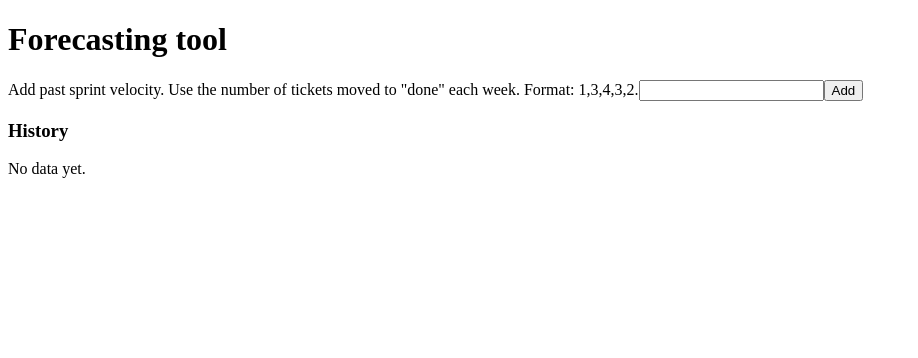
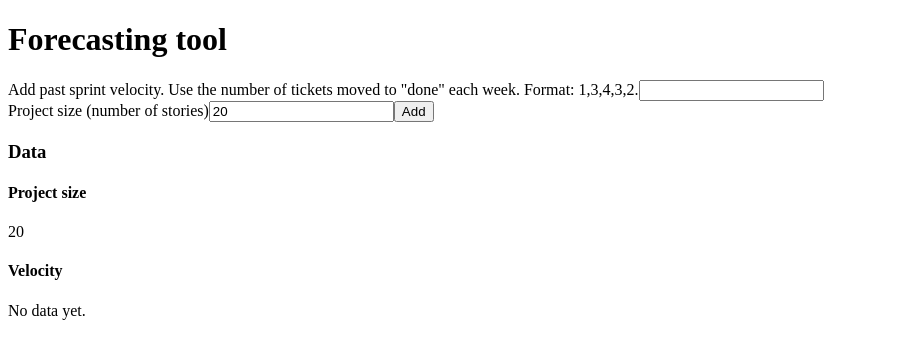
Before and after one commit to ZakLaughton/monte-carlo-forecaster, a React (Vite) app: page / in a window 1280 px wide. Shown: the top 358 px of the page, without its empty margins (0-918 px from the left). Built offline with nearby package versions, Linux system fonts and the light colour scheme.

Commit message:
add project size

```diff
--- a/src/App.tsx
+++ b/src/App.tsx
@@ -5,14 +5,19 @@ import "./App.css";
 
 function App() {
   const [pastVelocity, setPastVelocity] = useState<number[]>([]);
-  const [inputValue, setInputValue] = useState<string>("");
+  const [velocityInput, setVelocityInput] = useState<string>("");
+
+  const [projectSize, setProjectSize] = useState<number>(20);
+  const [projectSizeInput, setProjectSizeInput] = useState<number>("20");
 
   const handleSubmit = (event: React.SubmitEvent) => {
     event.preventDefault();
 
-    if (!inputValue) return;
-
-    setPastVelocity(inputValue.split(",").map((num) => Number(num)));
+    const parsedSize = Number(projectSizeInput);
+    if (!Number.isNaN(parsedSize) && parsedSize >= 0) {
+      setProjectSize(parsedSize);
+    }
+    setPastVelocity(velocityInput.split(",").map((num) => Number(num)));
   };
 
   return (
@@ -20,20 +25,31 @@ function App() {
       <h1>Forecasting tool</h1>
 
       <form onSubmit={handleSubmit}>
-        <label>
+        <label style={{ display: "block" }}>
           Add past sprint velocity. Use the number of tickets moved to "done"
           each week. Format: 1,3,4,3,2.
           <input
             type="text"
-            value={inputValue}
-            onChange={(e) => setInputValue(e.target.value)}
+            value={velocityInput}
+            onChange={(e) => setVelocityInput(e.target.value)}
+          />
+        </label>
+        <label>
+          Project size (number of stories)
+          <input
+            type="number"
+            value={projectSizeInput}
+            onChange={(e) => setProjectSizeInput(Number(e.target.value))}
           />
         </label>
         <button type="submit">Add</button>
       </form>
 
       <div>
-        <h3>History</h3>
+        <h3>Data</h3>
+        <h4>Project size</h4>
+        {projectSize}
+        <h4>Velocity</h4>
         {pastVelocity.length === 0 ? (
           <p>No data yet.</p>
         ) : (
```
